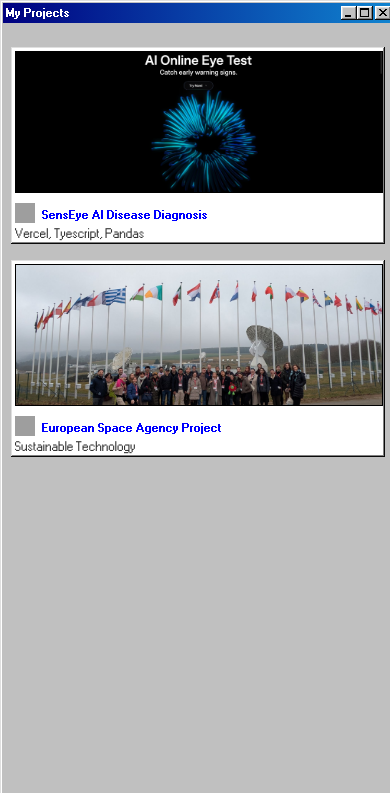
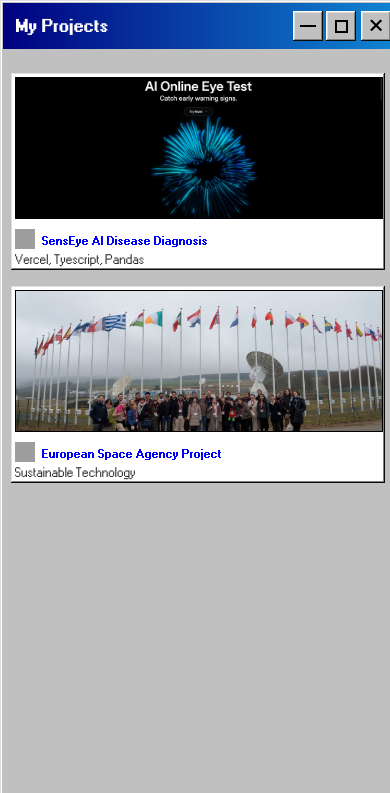
Before and after one commit to tomjoyce1/tomjoyce1.github.io, a plain HTML site: page index.html in a window 390 px wide. Shown: the top 793 px of the page. Drawn offline with nearby package versions, Linux system fonts and the light colour scheme; grey boxes are pictures that could not be loaded.

Commit message:
max min functionality on mobile, overrid 98 css bg images

```diff
--- a/style.css
+++ b/style.css
@@ -10,21 +10,52 @@
     z-index: 9999 !important;
   }
 
-  #msPaint {
-    position: fixed !important;
-    top: 0 !important;
-    left: 0 !important;
-    width: 100vw !important;
-    height: 100vh !important;
-    transform: none !important;
-    margin: 0 !important;
-    z-index: 9999 !important;
+  .title-bar {
+    height: 40px;
+  }
+  .title-bar-text {
+    padding-left: 10px;
+    font-size: 16px !important;
+  }
+  .title-bar-controls {
+    gap: 3px;
+    height: 30px;
   }
 
-  #msPaint iframe {
-    width: 100% !important;
-    height: 100% !important;
+  .title-bar-controls button {
+    background-image: none !important;
+  }
+
+  .title-bar-controls button {
+    width: 30px;
+    display: flex;
+    align-items: center;
+    justify-content: center;
+  }
+  .title-bar-controls button[aria-label="Minimize"]::before {
+    content: "";
     display: block;
+    width: 16px;
+    height: 2px;
+    background: black;
+  }
+  * .title-bar-controls button[aria-label="Maximize"]::before {
+    content: "";
+    display: block;
+    width: 13px;
+    height: 13px;
+    border: 2px solid black;
+    box-sizing: border-box;
+  }
+
+  .title-bar-controls button[aria-label="Close"]::before {
+    content: "×";
+    font-size: 26px;
+    line-height: 1;
+    font-weight: 300;
+    color: black;
+    display: block;
+    margin-top: -2px;
   }
 }
 
```
